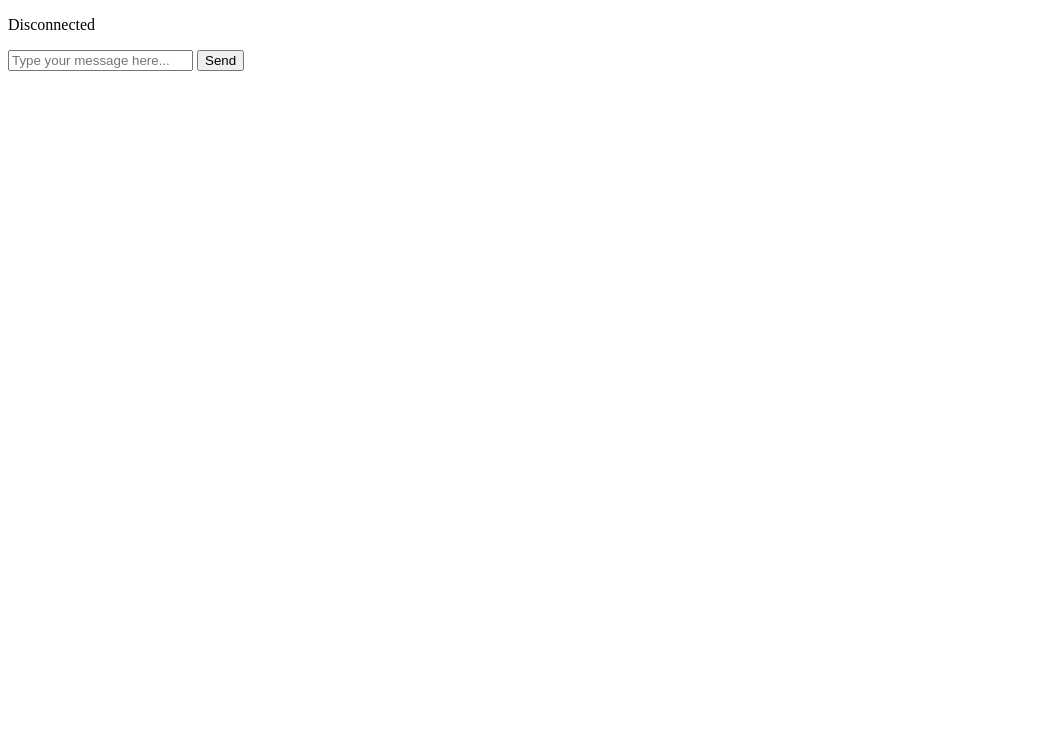
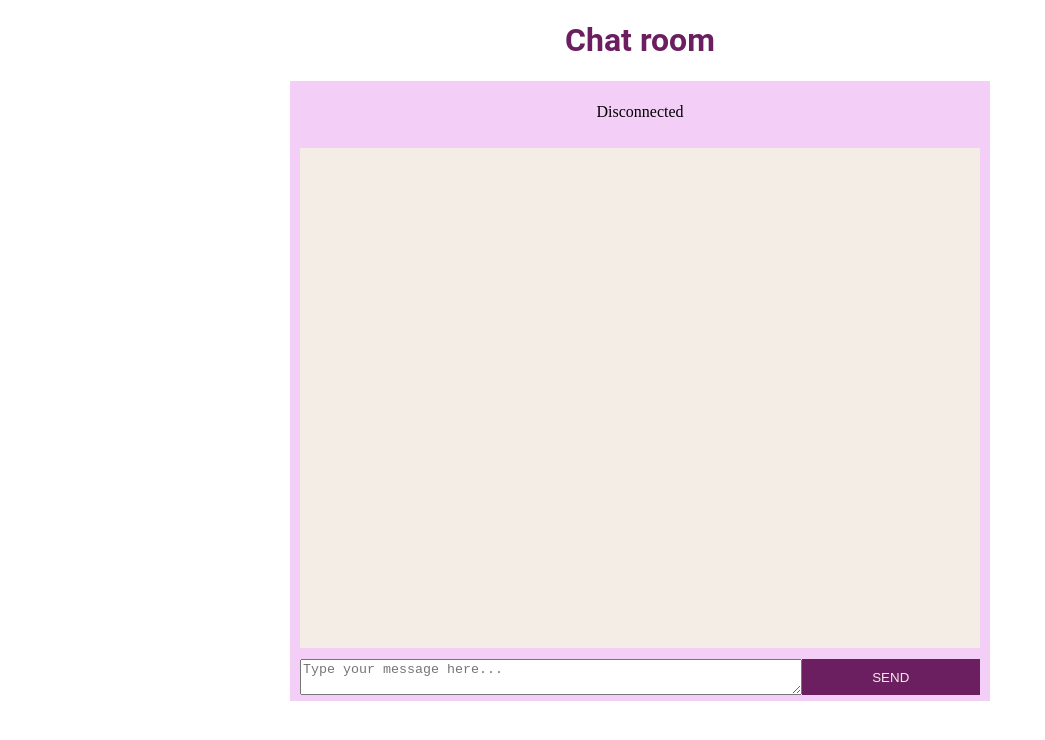
Before and after one commit to OlgaMart112/chat-app, a website: page client/index.html in a window 1280 px wide. Shown: the whole page, without its empty margins (0-1045 px from the left). Drawn offline with Linux system fonts and the light colour scheme.

Commit message:
added styles

```diff
--- a/client/index.html
+++ b/client/index.html
@@ -4,9 +4,11 @@
     <meta charset="UTF-8">
     <meta name="viewport" content="width=device-width, initial-scale=1.0">
     <meta http-equiv="X-UA-Compatible" content="ie=edge">
+    <link rel="stylesheet" href="styles.css">
     <title>Document</title>
 </head>
     <body>
+        <h1 class="chat-title">Chat room</h1>
         <div class="chat-wrapper">
             <div>
                 <p class="user-status"></p>
@@ -14,8 +16,8 @@
             <div class="message-field"></div>
             <div>
                 <form class="form">
-                    <input class="userInput" type="text" placeholder="Type your message here..."/>
-                    <button type="submit">Send</button>
+                    <textarea class="userInput" type="text" placeholder="Type your message here..."></textarea>
+                    <button type="submit" class="send-button">Send</button>
                 </form>
             </div>
         </div>
--- a/client/index.js
+++ b/client/index.js
@@ -11,9 +11,9 @@ function setStatus(value) {
 }
 
 function printMessage(message) {
-    const li = document.createElement('li');
-    li.innerHTML = message;
-    messages.appendChild(li);
+    const item = document.createElement('p');
+    item.innerHTML = message;
+    messages.appendChild(item);
 }
 
 function sendData(event) {
--- /dev/null
+++ b/client/styles.css
@@ -0,0 +1,39 @@
+.chat-title {
+    text-align: center;
+    color: rgb(107, 31, 97);
+    font-family: Roboto, sans-serif;
+}
+
+.chat-wrapper {
+    display: flex;
+    flex-direction: column;
+    justify-content: space-around;
+    align-items: center;
+    width: 700px;
+    height: 620px;
+    background-color: rgb(243, 207, 248);
+    margin: 0 auto;
+}
+
+.message-field {
+    width: 680px;
+    height: 500px;
+    background-color: rgb(243, 237, 230);
+}
+
+.form {
+    display: flex;
+    width: 680px;
+    justify-content: space-between;
+}
+.userInput {
+    width: 500px;
+}
+
+.send-button {
+    width: 180px;
+    background-color: rgb(107, 31, 97);
+    color: rgb(243, 237, 230);
+    border: none;
+    text-transform: uppercase;
+}
```
